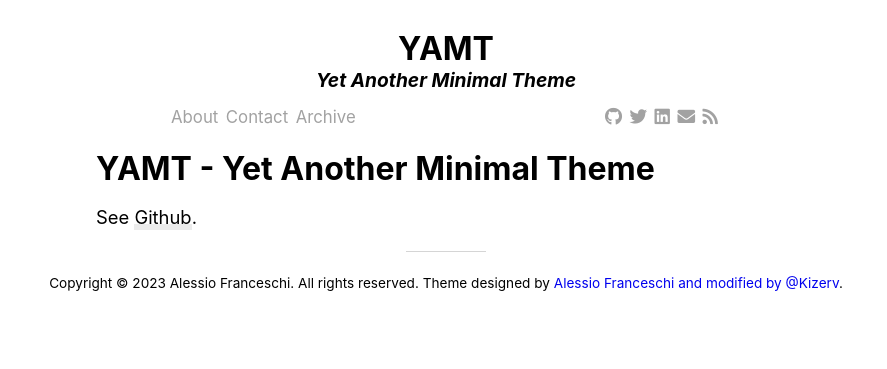
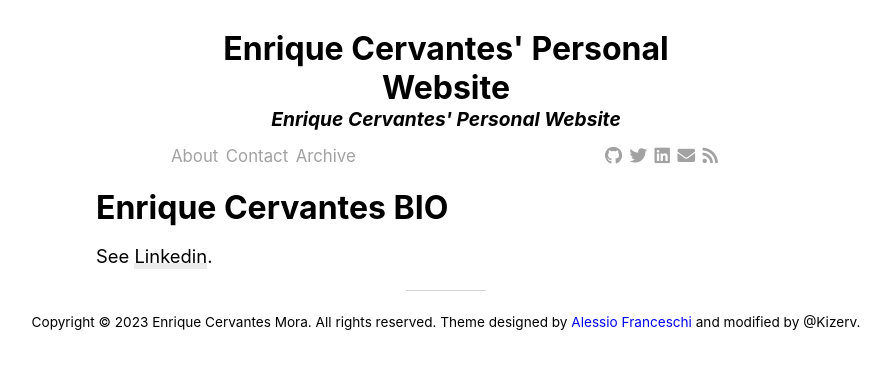
Before and after one commit to cervantestech/cervantestech.github.io, a Jekyll site: the page built from about.md, in a window 1280 px wide. Shown: the top 369 px of the page, without its empty margins (194-1081 px from the left). Built offline with Jekyll 4.4.1, drawn with Linux system fonts in a browser that asks for light colours; nearby versions of some CDN libraries.

Commit message:
Cambiando configuracion

```diff
--- a/_config.yml
+++ b/_config.yml
@@ -1,12 +1,12 @@
 # Site settings
-title: YAMT
-description: "Yet Another Minimal Theme"
-url:  "https://pandasekh.github.io/Jekyll-YAMT/" # Actual base url of the website
+title: Enrique Cervantes' Personal Website
+description: "Enrique Cervantes' Personal Website - Bio, blogposts, and some cybersecurity stuff"
+url:  "https://cervantes.pro" # Actual base url of the website
 baseurl: "/"           # url of the jekyll blog. e.g. if you set url to "mysite.com" and baseurl to "blog", the jekyll website will work on "mysite.com/blog"
 author:
-  name: "Alessio Franceschi"
-  email: "alessiofranceschi2@gmail.com"
-  url: "https://alessiofranceschi.me"
+  name: "Enrique Cervantes Mora"
+  email: "info@cervantes.pro"
+  url: "https://cervantes.pro"
 permalink: /:year/:month/:day/:title:output_ext
 
 #Plugins
@@ -18,7 +18,7 @@ paginate_path: "/page:num/"
 
 #SEO
 twitter:
-  username: pandasekh
+  username: kizerv
   card: summary
 facebook:
   app_id: # Facebook app ID for Facebook insights
@@ -27,9 +27,9 @@ facebook:
 logo: /assets/img/logo.jpg
 social:
   links: #List your social links here
-    - https://twitter.com/PandaSekh
-    - https://www.github.com/pandasekh
-    - https://www.linkedin.com/in/alessio-franceschi/
+    - https://twitter.com/kizerv
+    - https://www.github.com/cervantestech
+    - https://www.linkedin.com/in/enriquecervantes/
 webmaster_verifications:
   google:
   bing:
--- a/_data/settings.yml
+++ b/_data/settings.yml
@@ -4,7 +4,7 @@ analytics-id: #leave blank to not use Analytics
 #Subtitle
 subtitle:
   active: true
-  text: Yet Another Minimal Theme
+  text: "Enrique Cervantes' Personal Website"
 
 #Nav
 nav:
--- a/_includes/footer.html
+++ b/_includes/footer.html
@@ -1,3 +1,3 @@
 <footer class= "footer">
-    <p>Copyright © {{ 'now' | date: "%Y" }} {{site.author.name}}. All rights reserved. Theme designed by <a href="https://alessiofranceschi.me/">Alessio Franceschi and modified by @Kizerv</a>.</p>
+    <p>Copyright © {{ 'now' | date: "%Y" }} {{site.author.name}}. All rights reserved. Theme designed by <a href="https://alessiofranceschi.me/">Alessio Franceschi</a> and modified by @Kizerv.</p>
 </footer>
--- a/about.md
+++ b/about.md
@@ -3,5 +3,5 @@ layout: default
 title: About
 ---
 
-# [YAMT - Yet Another Minimal Theme](https://yamt.netlify.app/)
-See [Github](https://github.com/PandaSekh/Jekyll-YAMT).
+# [Enrique Cervantes BIO](https://yamt.netlify.app/)
+See [Linkedin](hhttps://www.linkedin.com/in/enriquecervantes/).
```
